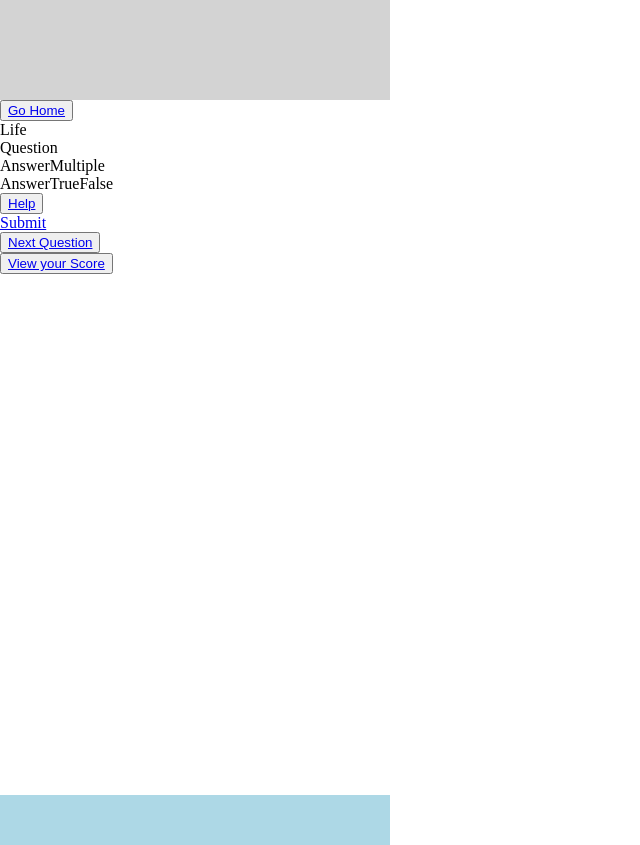
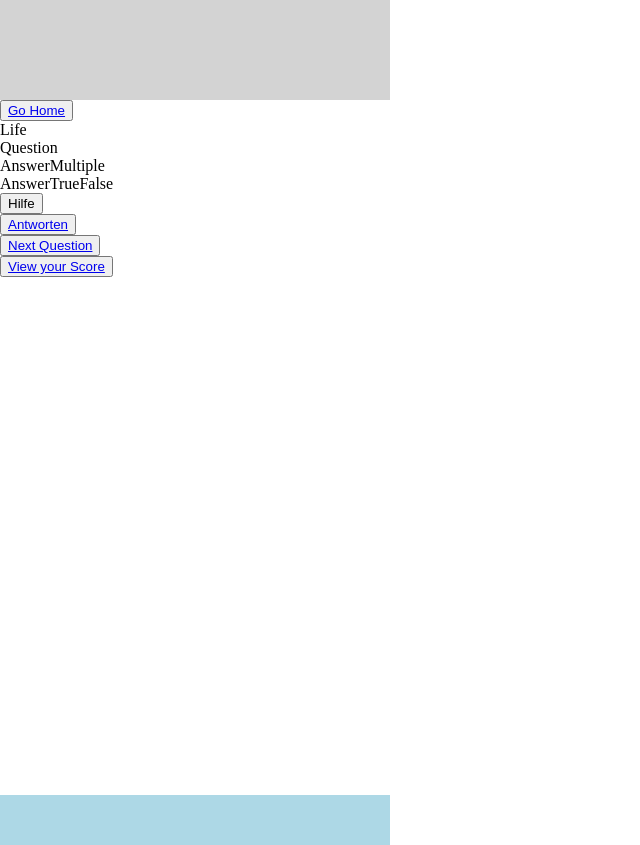
Before and after one commit to nadjascodejourney/quizproject, a React (Vite) app: page /quizpage in a window 1280 px wide. Shown: the whole page, without its empty margins (0-640 px from the left). Built offline with nearby package versions, Linux system fonts and the light colour scheme.

Commit message:
tooltip Funktion eingebaut mit Grundstyle und Platzhaltertext

```diff
--- a/src/components/AnswerButton.jsx
+++ b/src/components/AnswerButton.jsx
@@ -1,13 +1,13 @@
-import { Link } from "react-router-dom"
+import { Link } from "react-router-dom";
 
 const AnswerButton = () => {
   return (
     <div>
-      <submit>
-      <Link to="/QuizPage">Submit</Link>
-      </submit>
+      <button>
+        <Link to="/QuizPage">Antworten</Link>
+      </button>
     </div>
-  )
-}
+  );
+};
 
-export default AnswerButton
+export default AnswerButton;
--- a/src/components/HelpButton.jsx
+++ b/src/components/HelpButton.jsx
@@ -1,11 +1,21 @@
-import { Link } from "react-router-dom";
+import { useState } from "react";
+import ToolTipModal from "../pages/ToolTipModal"; // Modalkomponente
 
 const HelpButton = () => {
-  return <div>
-    <button>
-      <Link to="/ToolTipModal">Help</Link>
-    </button>
-  </div>;
+  const [showToolTip, setShowToolTip] = useState(false); // für ToolTipModal
+  return (
+    <div>
+      <button onClick={() => setShowToolTip(true)}>Hilfe</button>
+      {showToolTip ? (
+        <ToolTipModal>
+          <div>
+            <p>Spielanleitung</p>
+            <button onClick={() => setShowToolTip(false)}>Schließen</button>
+          </div>
+        </ToolTipModal>
+      ) : null}
+    </div>
+  );
 };
 
 export default HelpButton;
--- a/src/pages/QuizPage.jsx
+++ b/src/pages/QuizPage.jsx
@@ -1,3 +1,6 @@
+// hooks
+
+// components
 import BackButton from "../components/BackButton";
 import Life from "../components/Life";
 import Question from "../components/Question";
@@ -7,44 +10,41 @@ import HelpButton from "../components/HelpButton";
 import AnswerButton from "../components/AnswerButton";
 import NextQuizButton from "../components/NextQuizButton";
 import ShowScoreButton from "../components/ShowScoreButton";
+
+// css
 import styles from "../styles/quizPage.module.css";
 
 const QuizPage = () => {
   return (
     <div className={styles.quizcontainer}>
+      {/* Achtung: bei module.css keine Bindestriche in classNames, funktioniert sonst nicht */}
       <section className="back-button">
         {/* müsste man evtl. in Header verlagern, siehe Positionierung in Figma */}
         <BackButton />
       </section>
-
       <section className="life-section">
         <Life />
       </section>
-
       <section className="question-section">
         <Question />
       </section>
-
       <section className="answer-multi-section">
         <AnswerMultiple />
       </section>
-
       <section className="answer-truefalse-section">
         <AnswerTrueFalse />
       </section>
 
-      <div>
-        <HelpButton />
-      </div>
+      <section>
+        <HelpButton /> {/* Modal */}
+      </section>
 
       <section className="answer-button">
         <AnswerButton />
       </section>
-
       <section className="nextquiz-button">
         <NextQuizButton />
       </section>
-
       <section className="showscore-button">
         <ShowScoreButton />
       </section>
--- a/src/pages/ToolTipModal.jsx
+++ b/src/pages/ToolTipModal.jsx
@@ -1,7 +1,24 @@
-import React from "react";
+import { useEffect, useRef } from "react";
+import { createPortal } from "react-dom";
+import styles from "../styles/toolTipModal.module.css";
 
-const ToolTipModal = () => {
-  return <div>ToolTipModal</div>;
+const ToolTipModal = ({ children }) => {
+  const elementRef = useRef(null); // useRef um immer dasselbe div für unser Modal zu haben bei Re-Rendering und nicht jedes Mal ein neues div; Ref ist wie ein Container, der uns jedes Mal dasselbe Div zurück gibt
+  if (!elementRef.current) {
+    // wenn kein elementRef-Container da ist, erstelle einen:
+    elementRef.current = document.createElement("div");
+    elementRef.current.className = styles.tooltipmodal;
+  }
+  useEffect(() => {
+    const modalRoot = document.getElementById("modal"); // unser div in html
+    modalRoot.appendChild(elementRef.current);
+
+    // wenn das fertig gerendert ist und man das Modal/Tooltipfenster wieder weghaben will: cleanUp (nach component will unmount) ist nötig
+    return () => modalRoot.removeChild(elementRef.current);
+    // immer wenn man in einen useeffect returnt (z.B. nachdem user auf close tooltip geklickt hat), läuft die cleanup funktion wenn die component unmountet
+  }, []);
+
+  return createPortal(<div>{children}</div>, elementRef.current); // div um children an sich nicht nötig, aber später hilfreich für Styling
 };
 
 export default ToolTipModal;
--- a/src/styles/toolTipModal.module.css
+++ b/src/styles/toolTipModal.module.css
@@ -0,0 +1,12 @@
+/* In Ihrer quizPage.module.css oder einer spezifischen CSS-Datei */
+.tooltipmodal {
+  position: fixed; /* oder absolute, je nachdem, wo Sie das Modal anzeigen möchten */
+  top: 50%; /* Anpassen, um das Modal in der Mitte des Bildschirms anzuzeigen */
+  left: 50%;
+  transform: translate(-50%, -50%); /* Zentriert das Modal */
+  z-index: 1000; /* Stellt sicher, dass das Modal über anderen Elementen liegt */
+  background-color: #fff; /* Optional: Hintergrundfarbe des Modals */
+  border: 1px solid #ccc; /* Optional: Rand des Modals */
+  padding: 20px; /* Optional: Padding innerhalb des Modals */
+  box-shadow: 0 2px 10px rgba(0, 0, 0, 0.1); /* Optional: Schatten um das Modal */
+}
```
